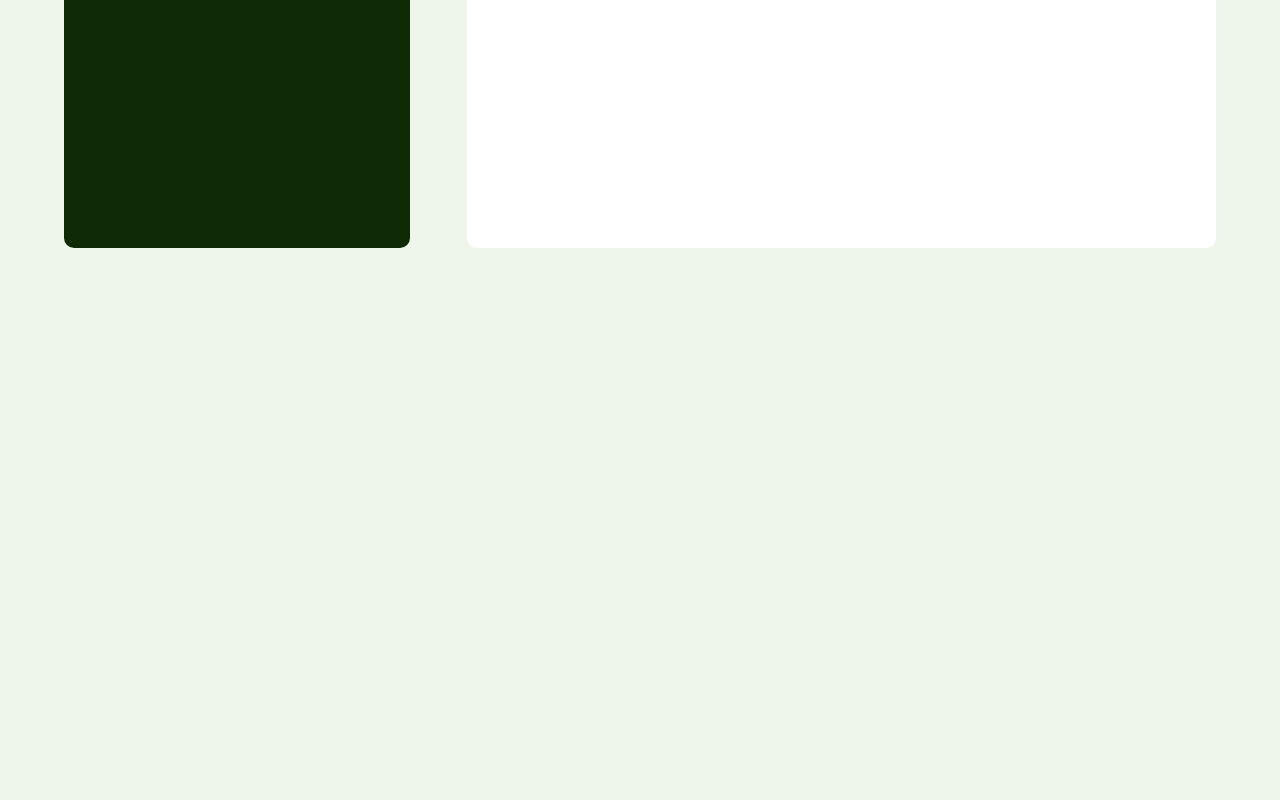
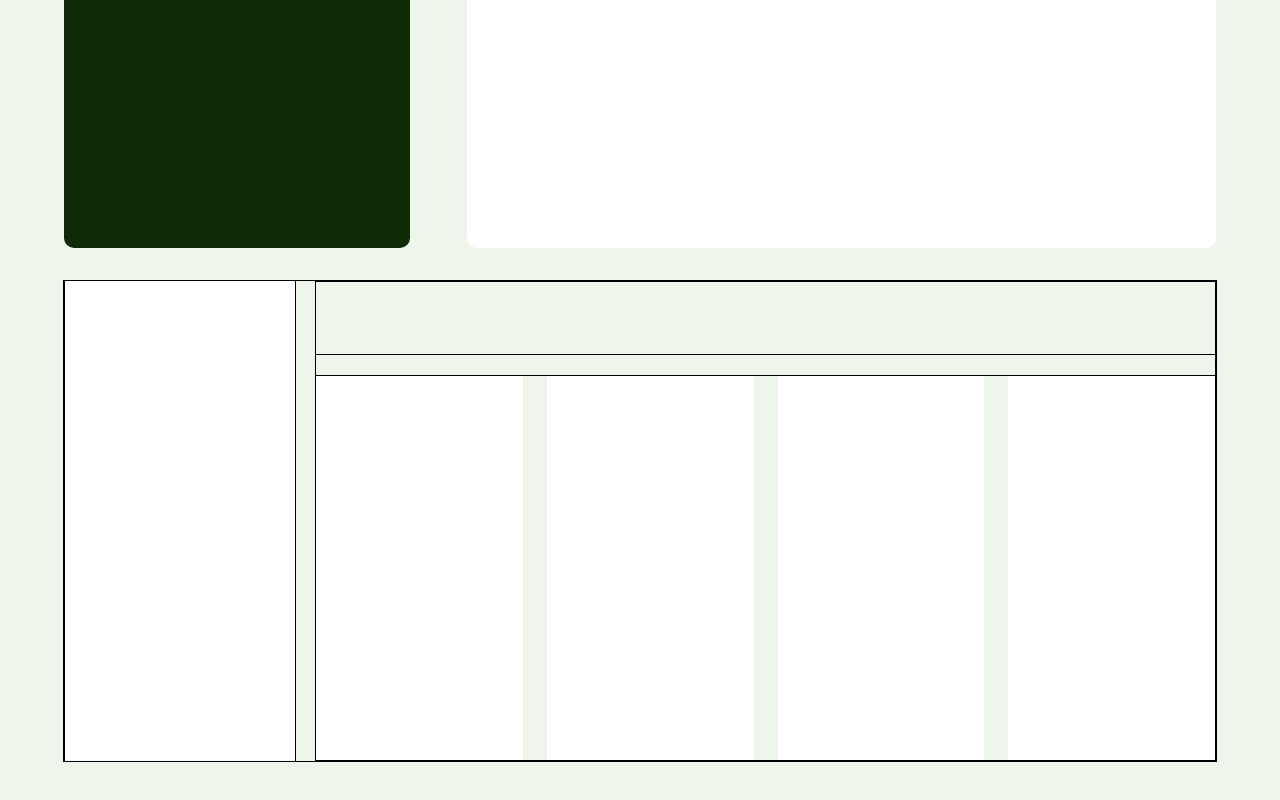
Before and after one commit to MokuaEnock/mama_mboga, a React (Vite) app: page / in a window 1280 px wide. Shown: the part 1089-1889 px from the top of the page. Built offline with nearby package versions, Linux system fonts and the light colour scheme; a web font is replaced by a local one.

Commit message:
create layout structure for section three

```diff
--- a/src/pages/landing/landing.css
+++ b/src/pages/landing/landing.css
@@ -125,7 +125,57 @@
   background-color: var(--primary);
 }
 
-#landing-page-1 {
+#landing-page-3 {
+  display: flex;
+  flex-direction: row;
+  align-items: center;
+  justify-content: space-between;
+  height: 50vh;
+  border: thin solid black;
+}
+#landing-page-3 > :first-child {
+  height: 100%;
+  width: 20%;
+  border: thin solid black;
+  background-color: var(--primary);
+  display: flex;
+  flex-direction: column;
+  align-items: center;
+  justify-content: space-between;
+}
+
+#landing-page-3 > :last-child {
+  height: 100%;
+  width: 78%;
+  border: thin solid black;
+  /* background-color: var(--primary); */
+  display: flex;
+  flex-direction: column;
+  align-items: center;
+  justify-content: space-between;
+}
+
+#landing-page-3 > :last-child > * {
+  width: 100%;
+  border: thin solid black;
+  display: flex;
+  flex-direction: row;
+  align-items: center;
+  justify-content: space-between;
+}
+
+#landing-p3-head {
+  height: 15%;
+}
+
+#landing-p3-body {
+  height: 80%;
+}
+
+#landing-p3-body > span {
+  height: 100%;
+  width: 23%;
+  background-color: white;
 }
 
 #landing-page-1 {
--- a/src/pages/landing/landing.jsx
+++ b/src/pages/landing/landing.jsx
@@ -29,7 +29,18 @@ export default function Landing() {
         </div>
       </section>
 
-      <section id="landing-page-3"></section>
+      <section id="landing-page-3">
+        <div></div>
+        <div>
+          <span id="landing-p3-head"></span>
+          <span id="landing-p3-body">
+            <span></span>
+            <span></span>
+            <span></span>
+            <span></span>
+          </span>
+        </div>
+      </section>
       <section id="landing-page-4"></section>
       <section id="landing-page-5"></section>
       <section id="landing-page-6"></section>
```
